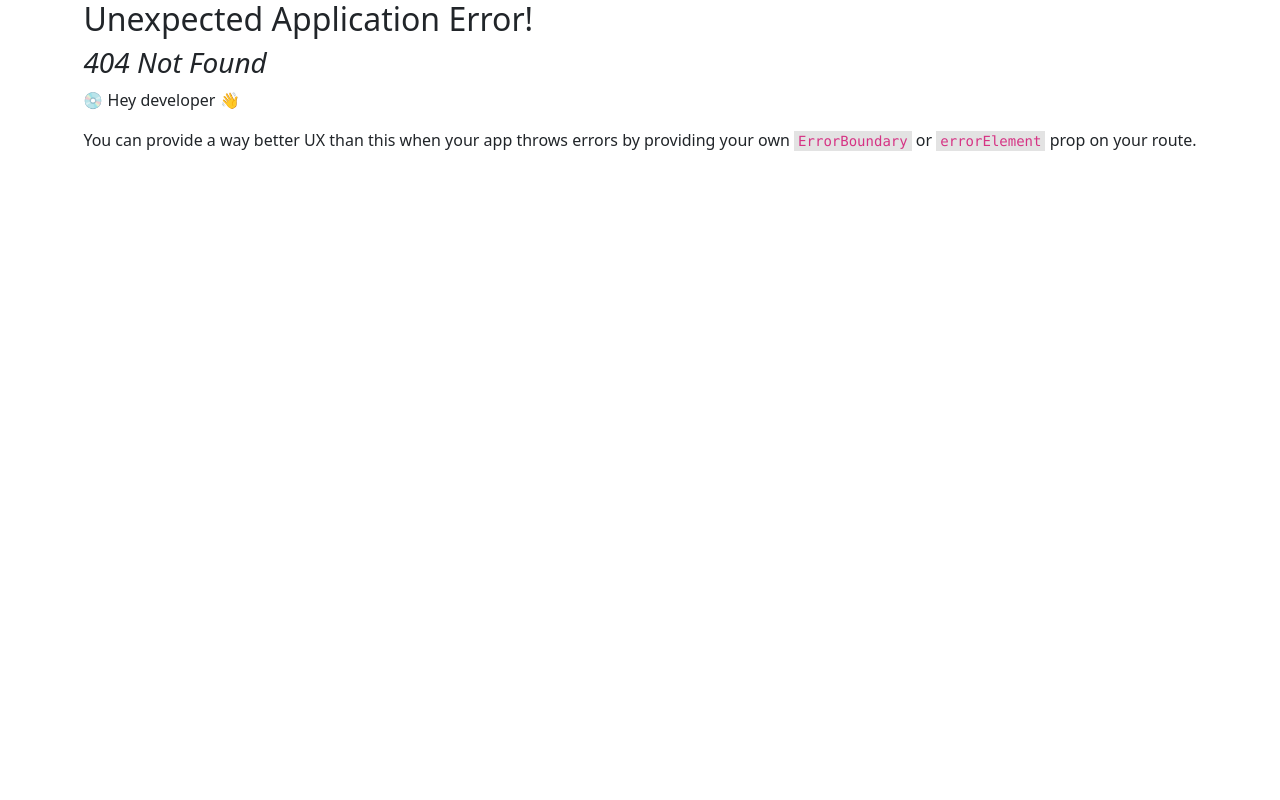
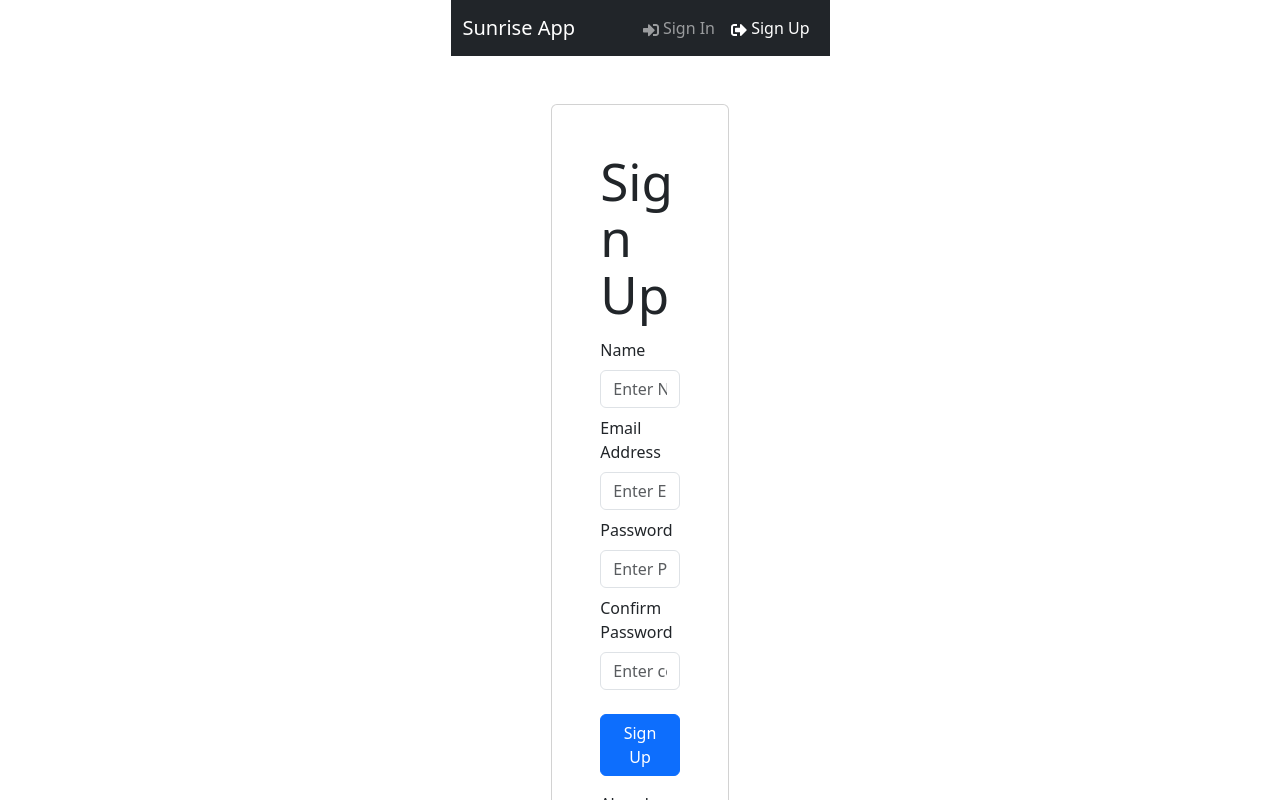
Before and after one commit to THREEhundo/sunrise, a React (Vite) app in the folder frontend/: page /register in a window 1280 px wide. Before the commit this address had no page. Shown: the top 800 px of the page. Built offline with nearby package versions, Linux system fonts and the light colour scheme.

Commit message:
Created Login & Register Screen UI's

```diff
--- /dev/null
+++ b/frontend/src/components/FormContainer.jsx
@@ -0,0 +1,15 @@
+import { Container, Row, Col } from 'react-bootstrap'
+
+const FormContainer = ({ children }) => {
+	return (
+		<Container>
+			<Row className='justify-content-md-center mt-5'>
+				<Col xs={12} md={6} className='card p-5'>
+					{children}
+				</Col>
+			</Row>
+		</Container>
+	)
+}
+
+export default FormContainer
--- a/frontend/src/main.jsx
+++ b/frontend/src/main.jsx
@@ -1,20 +1,24 @@
 import React from 'react'
 import ReactDOM from 'react-dom/client'
+import App from './App.jsx'
 import {
 	createBrowserRouter,
 	createRoutesFromElements,
 	Route,
 	RouterProvider
 } from 'react-router-dom'
-import App from './App.jsx'
 import 'bootstrap/dist/css/bootstrap.min.css'
 import './index.css'
-import HomeScreen from './screens/HomeScreen.jsx'
+import HomeScreen from './screens/HomeScreen'
+import LoginScreen from './screens/LoginScreen'
+import RegisterScreen from './screens/RegisterScreen.jsx'
 
 const router = createBrowserRouter(
 	createRoutesFromElements(
 		<Route path='/' element={<App />}>
-			<Route index={true} path='/' element={<HomeScreen />} />
+			<Route path='/' element={<HomeScreen />} />
+			<Route path='/login' element={<LoginScreen />} />
+			<Route path='/register' element={<RegisterScreen />} />
 		</Route>
 	)
 )
--- /dev/null
+++ b/frontend/src/screens/LoginScreen.jsx
@@ -0,0 +1,54 @@
+import { useState } from 'react'
+import { Link } from 'react-router-dom'
+import { Form, Button, Row, Col } from 'react-bootstrap'
+import FormContainer from '../components/FormContainer'
+
+const LoginScreen = () => {
+	const [email, setEmail] = useState('')
+	const [password, setPassword] = useState('')
+
+	const submitHandler = async e => {
+		e.preventDefault()
+		console.log('submit')
+	}
+
+	return (
+		<FormContainer>
+			<h1>Sign In</h1>
+
+			<Form onSubmit={submitHandler}>
+				<Form.Group className='my-2' controlId='email'>
+					<Form.Label>Email Address</Form.Label>
+					<Form.Control
+						type='email'
+						placeholder='Enter Email'
+						value={email}
+						onChange={e => setEmail(e.target.value)}></Form.Control>
+				</Form.Group>
+
+				<Form.Group className='my-2' controlId='password'>
+					<Form.Label>Password</Form.Label>
+					<Form.Control
+						type='password'
+						placeholder='Enter Password'
+						value={password}
+						onChange={e =>
+							setPassword(e.target.value)
+						}></Form.Control>
+				</Form.Group>
+
+				<Button type='submit' variant='primary' className='mt-3'>
+					Sign In
+				</Button>
+
+				<Row className='py-3'>
+					<Col>
+						New Customer?<Link to='/register'>Register</Link>
+					</Col>
+				</Row>
+			</Form>
+		</FormContainer>
+	)
+}
+
+export default LoginScreen
--- /dev/null
+++ b/frontend/src/screens/RegisterScreen.jsx
@@ -0,0 +1,77 @@
+import { useState } from 'react'
+import { Link } from 'react-router-dom'
+import { Form, Button, Row, Col } from 'react-bootstrap'
+import FormContainer from '../components/FormContainer'
+
+const LoginScreen = () => {
+	const [name, setName] = useState('')
+	const [email, setEmail] = useState('')
+	const [password, setPassword] = useState('')
+	const [confirmPassword, setConfirmPassword] = useState('')
+
+	const submitHandler = async e => {
+		e.preventDefault()
+		console.log('submit')
+	}
+
+	return (
+		<FormContainer>
+			<h1>Sign Up</h1>
+
+			<Form onSubmit={submitHandler}>
+				<Form.Group className='my-2' controlId='name'>
+					<Form.Label>Name</Form.Label>
+					<Form.Control
+						type='name'
+						placeholder='Enter Name'
+						value={name}
+						onChange={e => setName(e.target.value)}></Form.Control>
+				</Form.Group>
+
+				<Form.Group className='my-2' controlId='email'>
+					<Form.Label>Email Address</Form.Label>
+					<Form.Control
+						type='email'
+						placeholder='Enter Email'
+						value={email}
+						onChange={e => setEmail(e.target.value)}></Form.Control>
+				</Form.Group>
+
+				<Form.Group className='my-2' controlId='password'>
+					<Form.Label>Password</Form.Label>
+					<Form.Control
+						type='password'
+						placeholder='Enter Password'
+						value={password}
+						onChange={e =>
+							setPassword(e.target.value)
+						}></Form.Control>
+				</Form.Group>
+
+				<Form.Group className='my-2' controlId='confirmPassword'>
+					<Form.Label>Confirm Password</Form.Label>
+					<Form.Control
+						type='password'
+						placeholder='Enter confirmPassword'
+						value={confirmPassword}
+						onChange={e =>
+							setConfirmPassword(e.target.value)
+						}></Form.Control>
+				</Form.Group>
+
+				<Button type='submit' variant='primary' className='mt-3'>
+					Sign Up
+				</Button>
+
+				<Row className='py-3'>
+					<Col>
+						Already have an account?
+						<Link to='/login'>Sign In</Link>
+					</Col>
+				</Row>
+			</Form>
+		</FormContainer>
+	)
+}
+
+export default LoginScreen
```
